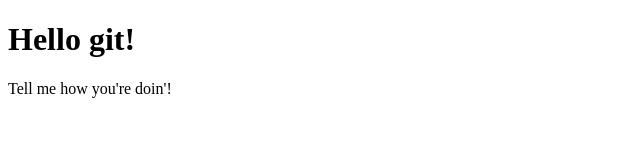
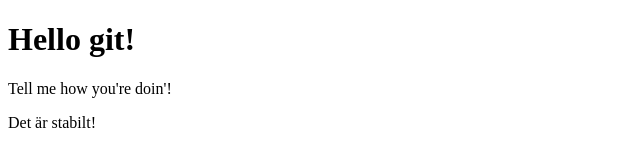
Before and after one commit to ElTobbo/git-exercises, a plain HTML site: page src/index.html in a window 1280 px wide. Shown: the whole page, without its empty margins (0-640 px from the left). Drawn offline with Linux system fonts and the light colour scheme.

Commit message:
More p added

```diff
--- a/src/index.html
+++ b/src/index.html
@@ -9,5 +9,6 @@
 <body>
    <h1>Hello git!</h1>
    <p>Tell me how you're doin'!</p>
+   <p>Det är stabilt!</p>
 </body>
 </html>
```
